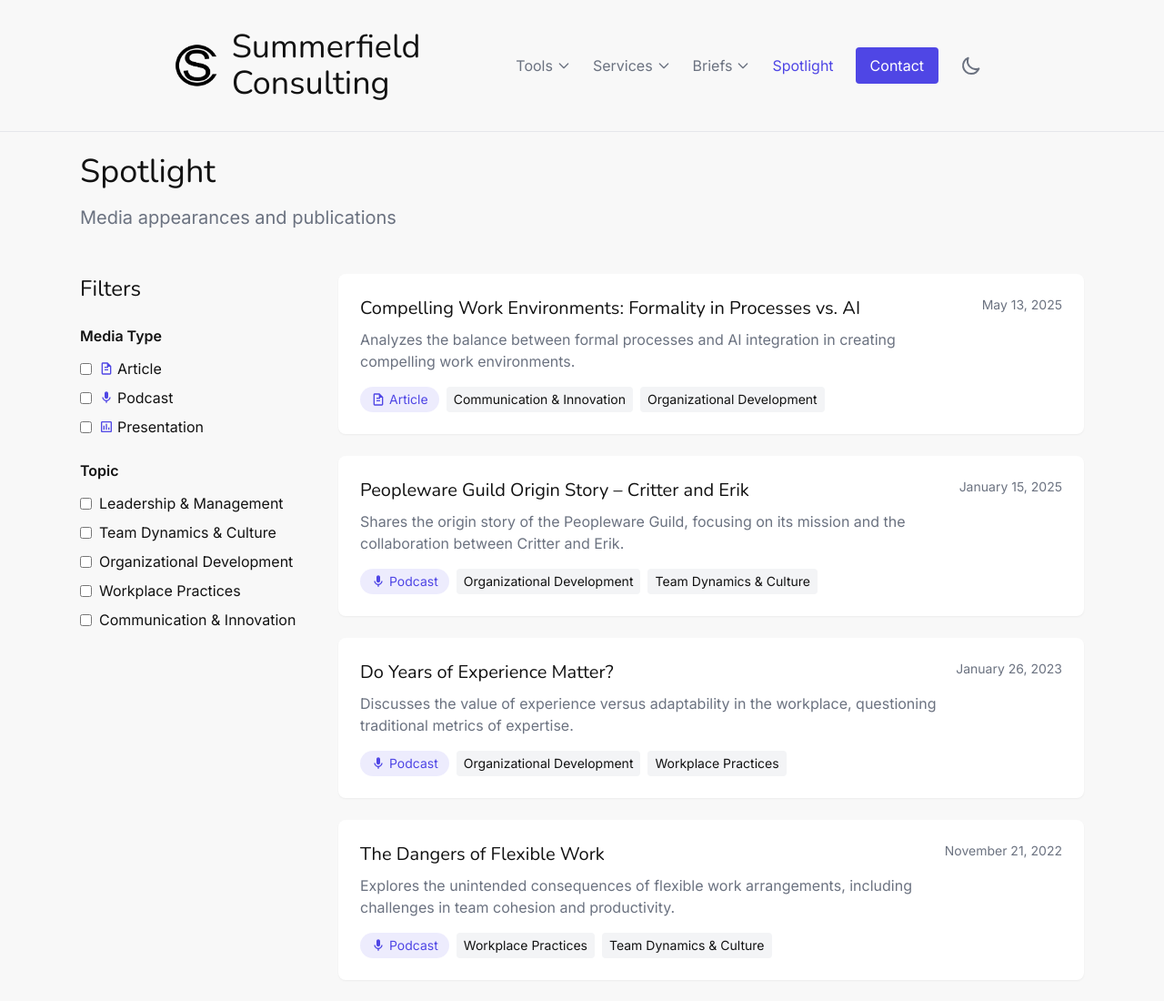
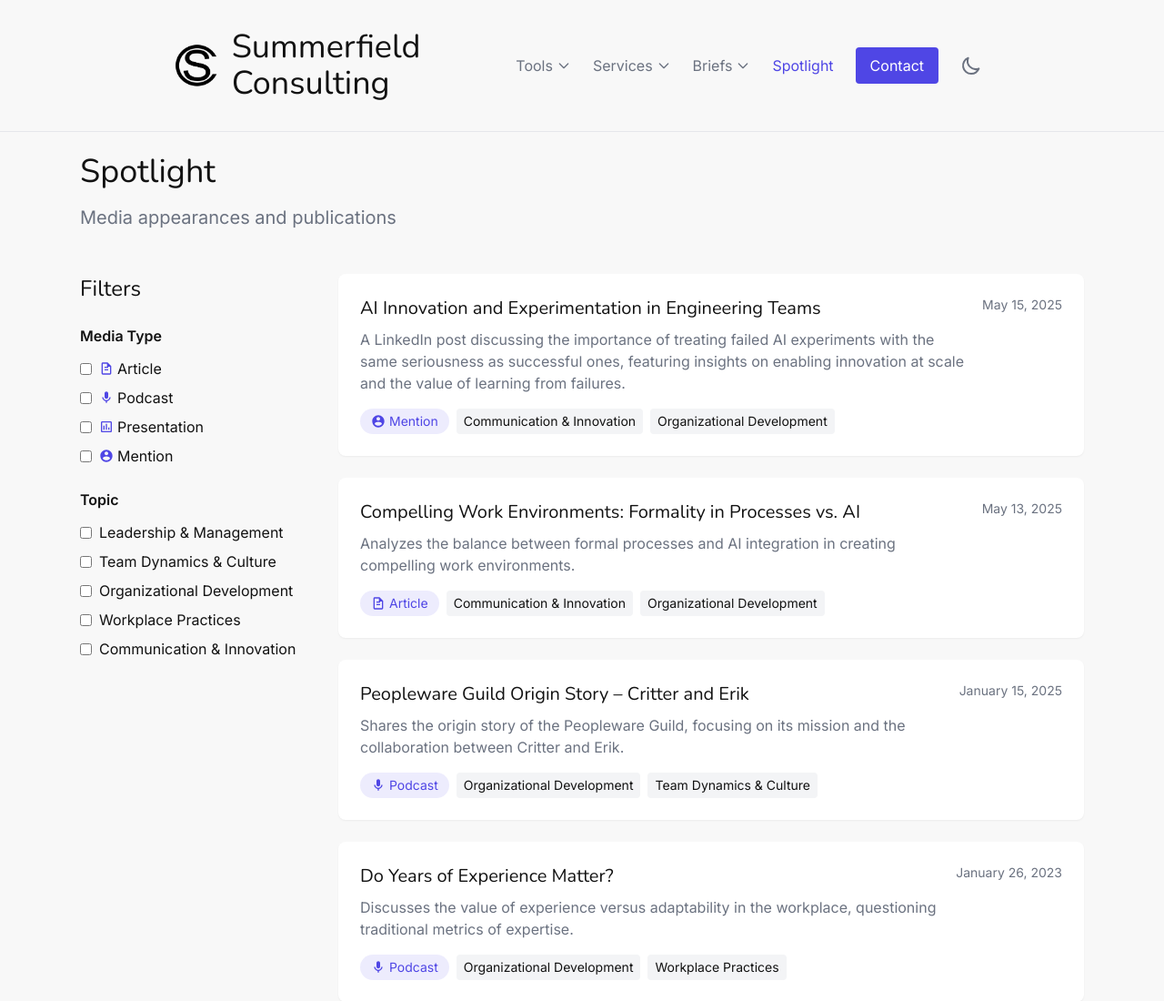
Before and after one commit to e2thex/summerfieldconsulting, an Eleventy site: page src/spotlight/index.html in a window 1280 px wide. Shown: the top 1100 px of the page at 91% size. Built offline with nearby package versions, Linux system fonts and the light colour scheme; Eleventy itself is replaced by a stand-in of ours; files that its build step writes are made by us from their sources.

Commit message:
Add a new Mention Spotlight

```diff
--- a/src/spotlight/index.html
+++ b/src/spotlight/index.html
@@ -71,6 +71,17 @@
                                     </span>
                                 </label>
                             </li>
+                            <li>
+                                <label class="flex items-center gap-2">
+                                    <input type="checkbox" class="form-checkbox text-accent-1" data-filter="media-type" value="mention">
+                                    <span class="flex items-center gap-1">
+                                        <svg class="w-4 h-4 text-accent-1" fill="currentColor" viewBox="0 0 24 24">
+                                            <path d="M12 2C6.48 2 2 6.48 2 12s4.48 10 10 10 10-4.48 10-10S17.52 2 12 2zm0 3c1.66 0 3 1.34 3 3s-1.34 3-3 3-3-1.34-3-3 1.34-3 3-3zm0 14.2c-2.5 0-4.71-1.28-6-3.22.03-1.99 4-3.08 6-3.08 1.99 0 5.97 1.09 6 3.08-1.29 1.94-3.5 3.22-6 3.22z"/>
+                                        </svg>
+                                        Mention
+                                    </span>
+                                </label>
+                            </li>
                         </ul>
                     </div>
 
@@ -116,6 +127,34 @@
             <!-- Content Grid -->
             <div class="md:col-span-3">
                 <div class="space-y-6" id="spotlight-grid">
+                    <!-- LinkedIn Mention -->
+                    <article class="spotlight-card"
+                             data-media-type="mention"
+                             data-topics="communication-innovation organizational-development">
+                        <a href="https://www.linkedin.com/feed/update/urn:li:activity:7329483360777482240/?commentUrn=urn%3Ali%3Acomment%3A(activity%3A7329483360777482240%2C7329498058721775618)&dashCommentUrn=urn%3Ali%3Afsd_comment%3A(7329498058721775618%2Curn%3Ali%3Aactivity%3A7329483360777482240)"
+                           class="block p-6 bg-white dark:bg-dark-card rounded-lg shadow-sm hover:shadow-md transition-shadow">
+                            <div class="flex items-start gap-4">
+                                <div class="flex-1">
+                                    <h3 class="text-xl font-heading font-normal mb-2">AI Innovation and Experimentation in Engineering Teams</h3>
+                                    <p class="text-gray-text dark:text-dark-gray-text mb-4">A LinkedIn post discussing the importance of treating failed AI experiments with the same seriousness as successful ones, featuring insights on enabling innovation at scale and the value of learning from failures.</p>
+                                    <div class="flex flex-wrap gap-2">
+                                        <span class="px-3 py-1 bg-accent-1/10 text-accent-1 rounded-full text-sm flex items-center gap-1">
+                                            <svg class="w-4 h-4" fill="currentColor" viewBox="0 0 24 24">
+                                                <path d="M12 2C6.48 2 2 6.48 2 12s4.48 10 10 10 10-4.48 10-10S17.52 2 12 2zm0 3c1.66 0 3 1.34 3 3s-1.34 3-3 3-3-1.34-3-3 1.34-3 3-3zm0 14.2c-2.5 0-4.71-1.28-6-3.22.03-1.99 4-3.08 6-3.08 1.99 0 5.97 1.09 6 3.08-1.29 1.94-3.5 3.22-6 3.22z"/>
+                                            </svg>
+                                            Mention
+                                        </span>
+                                        <span class="px-2 py-1 text-sm bg-gray-100 dark:bg-dark-bg rounded">Communication & Innovation</span>
+                                        <span class="px-2 py-1 text-sm bg-gray-100 dark:bg-dark-bg rounded">Organizational Development</span>
+                                    </div>
+                                </div>
+                                <div class="text-sm text-gray-text dark:text-dark-gray-text">
+                                    May 15, 2025
+                                </div>
+                            </div>
+                        </a>
+                    </article>
+
                     <!-- Compelling Work Environments -->
                     <article class="spotlight-card"
                              data-media-type="article"
@@ -446,7 +485,7 @@
                     const topicMatch = selectedTopics.length === 0 || selectedTopics.some(topic => topics.includes(topic));
 
                     if (mediaTypeMatch && topicMatch) {
-                        card.style.display = 'block';
+                        card.style.display = '';
                     } else {
                         card.style.display = 'none';
                     }
```
